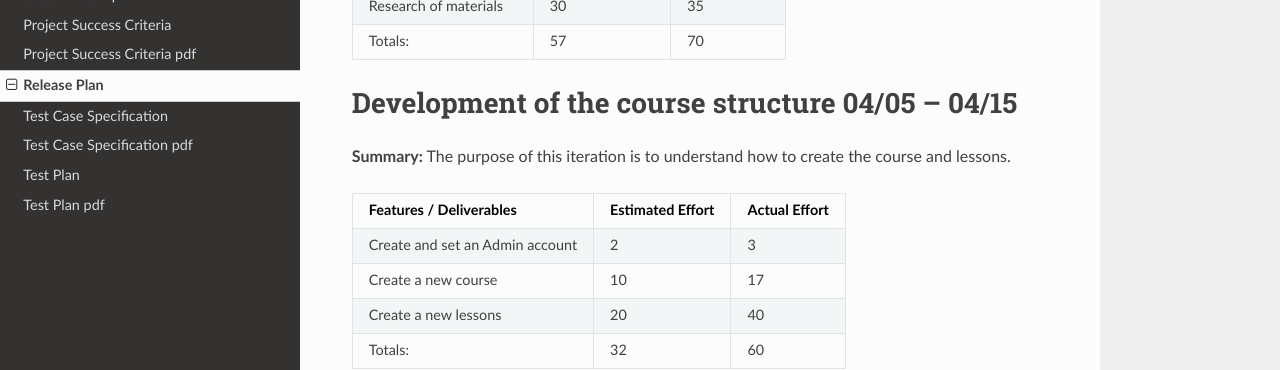
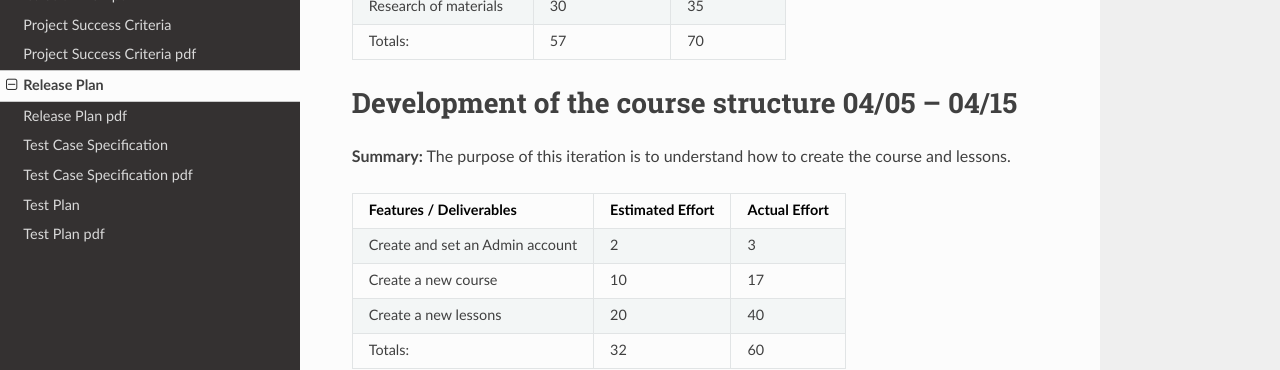
Before and after one commit to BonettiPietro/2020_5CI_team4_Bonetti, an MkDocs documentation site: the page built from docs/Release_Plan.md, in a window 1280 px wide. Shown: the part 409-779 px from the top of the page. Built offline with MkDocs 1.6.1, drawn with Linux system fonts in a browser that asks for light colours; nearby versions of some CDN libraries.

Commit message:
adding files

```diff
--- a/mkdocs.yml
+++ b/mkdocs.yml
@@ -13,6 +13,7 @@ nav:
     - 'Project Success Criteria': 'Project_Success_Criteria.md'
     - 'Project Success Criteria pdf': 'Project_Success_Criteria.pdf'
     - 'Release Plan': 'Release_Plan.md'
+    - 'Release Plan pdf': 'Release_Plan.pdf'
     - 'Test Case Specification': 'Test_Case_Specification.md'
     - 'Test Case Specification pdf': 'Test_Case_Specification.pdf'
     - 'Test Plan': 'test_plan.md'
```
Also changed, not shown: 1 other file.
